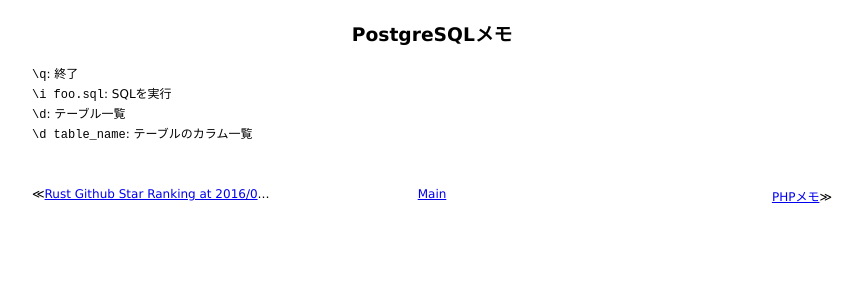
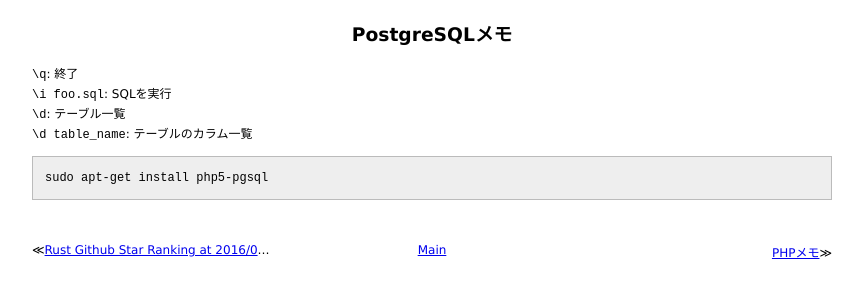
Before and after one commit to 38elements/38elements.github.com, a Jekyll site: the page built from _posts/2016-05-30-postgresql.md, in a window 1280 px wide. Shown: the top 300 px of the page, without its empty margins (208-1071 px from the left). Built offline with Jekyll 4.4.1, drawn with Linux system fonts in a browser that asks for light colours.

Commit message:
Update 2016-05-30-postgresql.md

````diff
--- a/_posts/2016-05-30-postgresql.md
+++ b/_posts/2016-05-30-postgresql.md
@@ -6,3 +6,7 @@ title: PostgreSQLメモ
 `\i foo.sql`: SQLを実行
 `\d`: テーブル一覧
 `\d table_name`: テーブルのカラム一覧
+
+```
+sudo apt-get install php5-pgsql
+```
````
